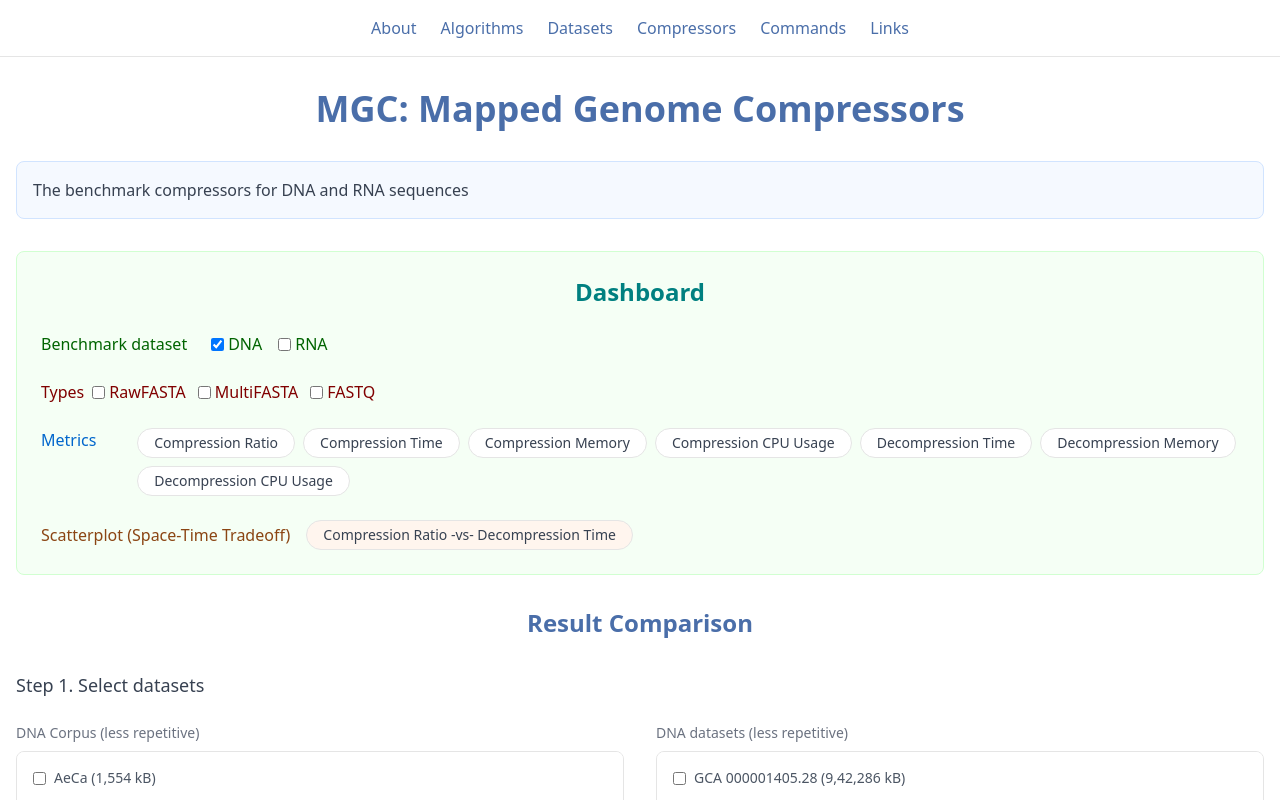
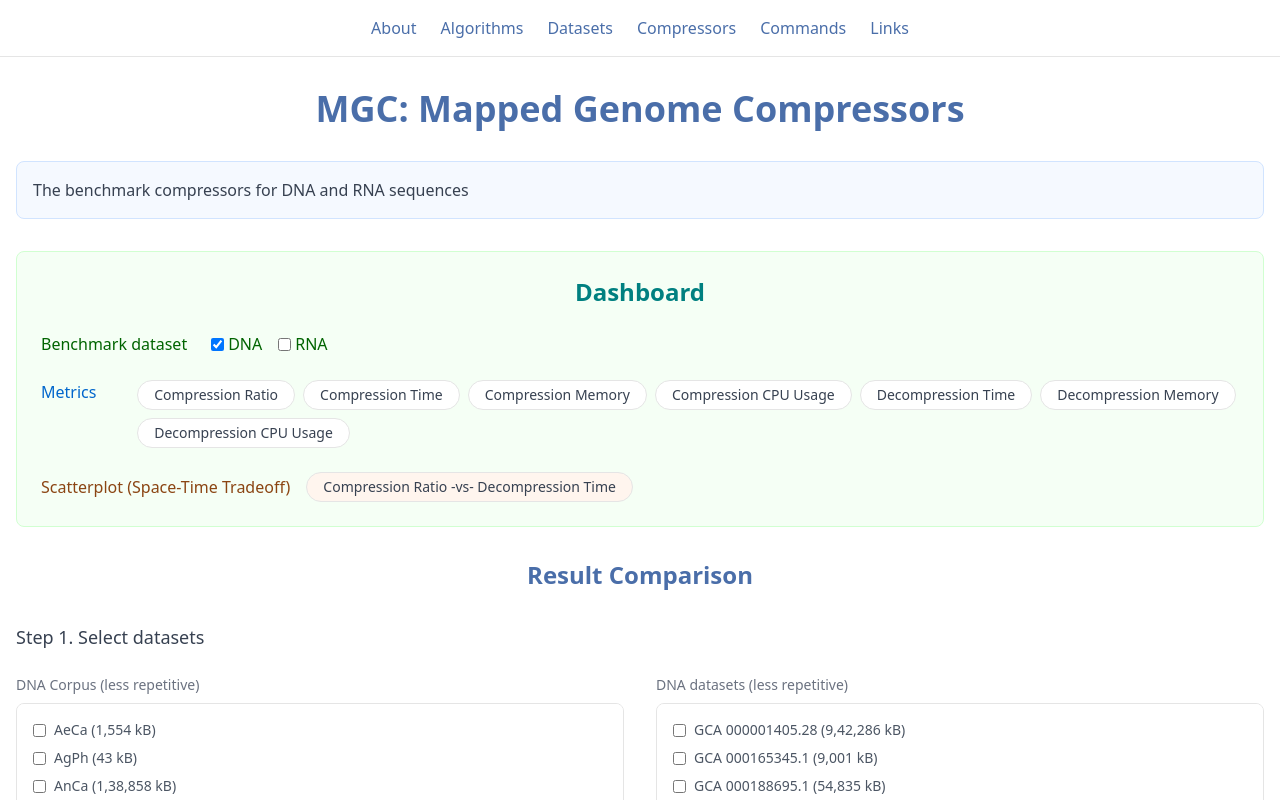
Before and after one commit to ChakrabortyDiya/mgc, a Next.js app in the folder frontend/: page / in a window 1280 px wide. Shown: the top 800 px of the page. Built offline with nearby package versions, Linux system fonts and the light colour scheme.

Commit message:
refactor(ui): removed types section

```diff
--- a/frontend/components/quick-selector.tsx
+++ b/frontend/components/quick-selector.tsx
@@ -66,7 +66,7 @@
         </div>
 
         {/* Types Section */}
-        <div className="flex flex-wrap items-center gap-2">
+        {/* <div className="flex flex-wrap items-center gap-2">
           <span className="text-[#800000] font-medium">Types</span>
           <div className="flex gap-3">
             {Object.entries(testData.otherDatasets).map(([type, checked]) => (
@@ -81,7 +81,7 @@
               </label>
             ))}
           </div>
-        </div>
+        </div> */}
 
         {/* Metrics Section */}
         <div className="flex items-start space-x-4">
```
